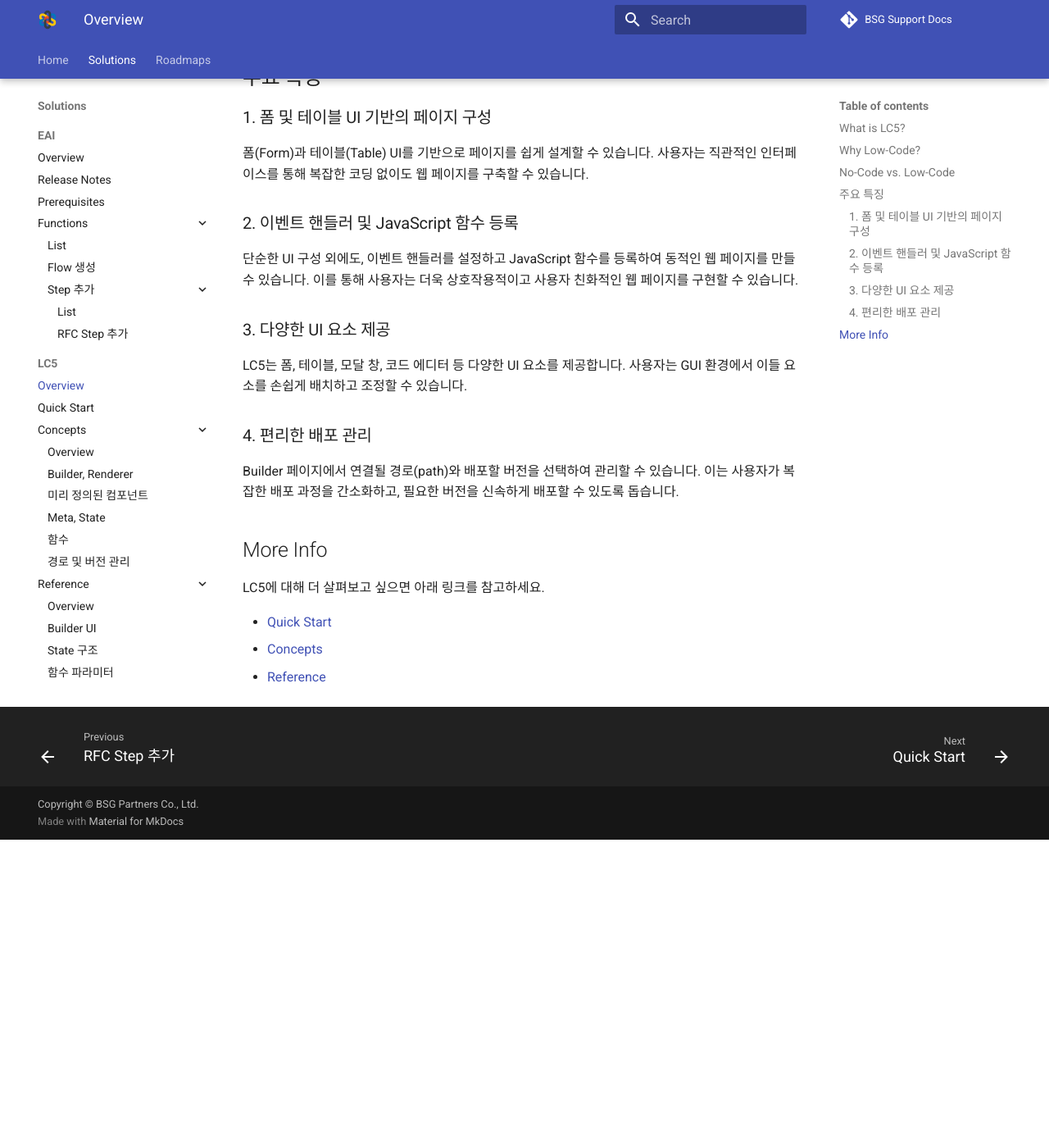
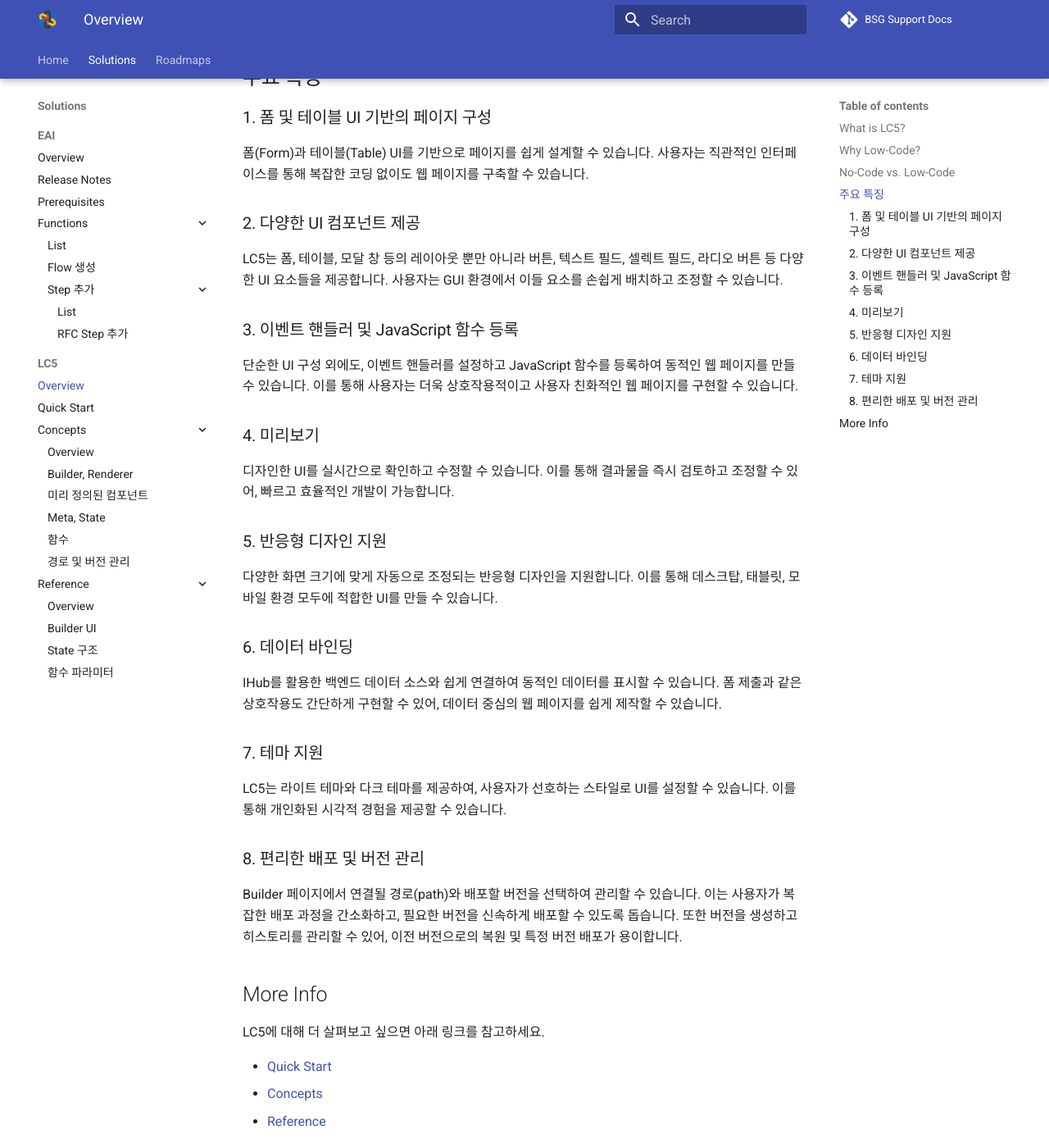
Before and after one commit to bsgp/docs, an MkDocs documentation site: the page built from docs/lc5/index.md, in a window 1280 px wide and 1400 px high, scrolled down 1244 px. Shown: the whole window at 82% size. Built offline with MkDocs 1.6.1 and Material for MkDocs 9.7.7, drawn with Linux system fonts in a browser that asks for light colours; comment, search, counter and statistics services are not loaded; before the commit the page ends 2268 px from its top, so only the background shows below that.

Commit message:
fix(lc5) : Overview의 특징 부분 보완함

```diff
--- a/docs/lc5/index.md
+++ b/docs/lc5/index.md
@@ -19,17 +19,33 @@
 
 폼(Form)과 테이블(Table) UI를 기반으로 페이지를 쉽게 설계할 수 있습니다. 사용자는 직관적인 인터페이스를 통해 복잡한 코딩 없이도 웹 페이지를 구축할 수 있습니다.
 
-### 2. 이벤트 핸들러 및 JavaScript 함수 등록
+### 2. 다양한 UI 컴포넌트 제공
+
+LC5는 폼, 테이블, 모달 창 등의 레이아웃 뿐만 아니라 버튼, 텍스트 필드, 셀렉트 필드, 라디오 버튼 등 다양한 UI 요소들을 제공합니다. 사용자는 GUI 환경에서 이들 요소를 손쉽게 배치하고 조정할 수 있습니다.
+
+### 3. 이벤트 핸들러 및 JavaScript 함수 등록
 
 단순한 UI 구성 외에도, 이벤트 핸들러를 설정하고 JavaScript 함수를 등록하여 동적인 웹 페이지를 만들 수 있습니다. 이를 통해 사용자는 더욱 상호작용적이고 사용자 친화적인 웹 페이지를 구현할 수 있습니다.
 
-### 3. 다양한 UI 요소 제공
+### 4. 미리보기
 
-LC5는 폼, 테이블, 모달 창, 코드 에디터 등 다양한 UI 요소를 제공합니다. 사용자는 GUI 환경에서 이들 요소를 손쉽게 배치하고 조정할 수 있습니다.
+디자인한 UI를 실시간으로 확인하고 수정할 수 있습니다. 이를 통해 결과물을 즉시 검토하고 조정할 수 있어, 빠르고 효율적인 개발이 가능합니다.
 
-### 4. 편리한 배포 관리
+### 5. 반응형 디자인 지원
 
-Builder 페이지에서 연결될 경로(path)와 배포할 버전을 선택하여 관리할 수 있습니다. 이는 사용자가 복잡한 배포 과정을 간소화하고, 필요한 버전을 신속하게 배포할 수 있도록 돕습니다.
+다양한 화면 크기에 맞게 자동으로 조정되는 반응형 디자인을 지원합니다. 이를 통해 데스크탑, 태블릿, 모바일 환경 모두에 적합한 UI를 만들 수 있습니다.
+
+### 6. 데이터 바인딩
+
+IHub를 활용한 백엔드 데이터 소스와 쉽게 연결하여 동적인 데이터를 표시할 수 있습니다. 폼 제출과 같은 상호작용도 간단하게 구현할 수 있어, 데이터 중심의 웹 페이지를 쉽게 제작할 수 있습니다.
+
+### 7. 테마 지원
+
+LC5는 라이트 테마와 다크 테마를 제공하여, 사용자가 선호하는 스타일로 UI를 설정할 수 있습니다. 이를 통해 개인화된 시각적 경험을 제공할 수 있습니다.
+
+### 8. 편리한 배포 및 버전 관리
+
+Builder 페이지에서 연결될 경로(path)와 배포할 버전을 선택하여 관리할 수 있습니다. 이는 사용자가 복잡한 배포 과정을 간소화하고, 필요한 버전을 신속하게 배포할 수 있도록 돕습니다. 또한 버전을 생성하고 히스토리를 관리할 수 있어, 이전 버전으로의 복원 및 특정 버전 배포가 용이합니다.
 
 ## More Info
 
```
